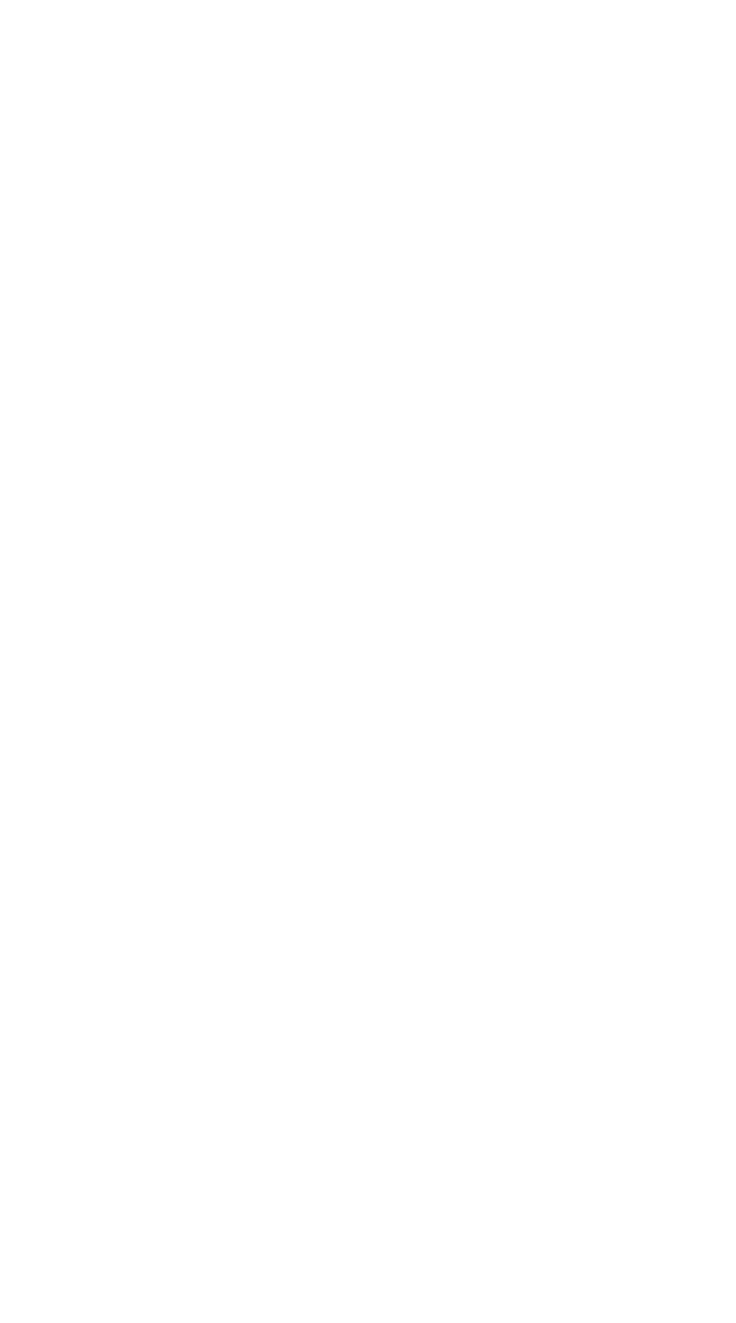
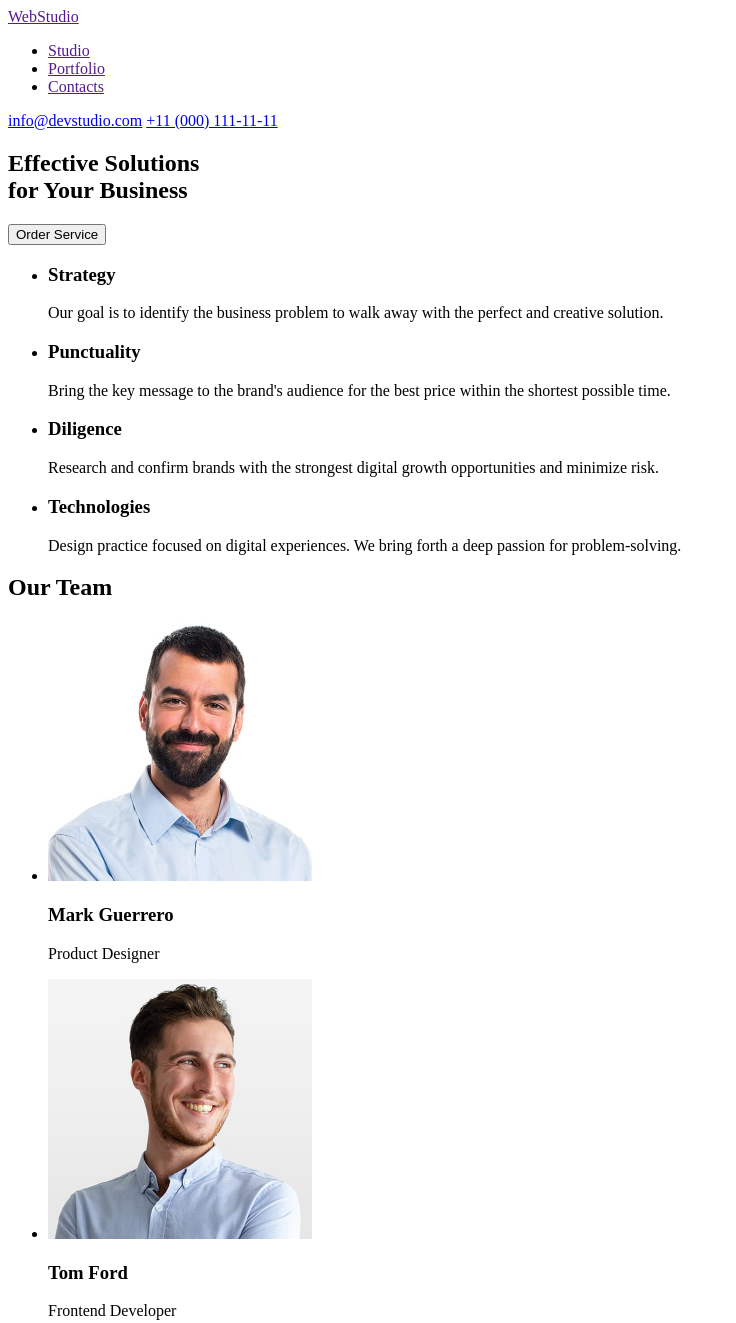
Before and after one commit to IhorIP/goit-markup-hw-01, a plain HTML site: page index.html in a window 1280 px wide. Shown: the top 1323 px of the page, without its empty margins (0-736 px from the left). Before the commit the page ends 800 px from the top, so only its background shows below. Drawn offline with Linux system fonts and the light colour scheme.

Commit message:
add index file

```diff
--- a/index.html
+++ b/index.html
@@ -2,12 +2,129 @@
 <html lang="en">
   <head>
     <meta charset="UTF-8" />
-    <meta name="viewport" content="width=device-width, initial-scale=1.0" />
-    <title>Document</title>
+    <meta
+      name="description"
+      content="Effective Solutions
+for Your Business description meta tag content"
+    />
+    <title>Effective Solutions for Your Business</title>
   </head>
+
   <body>
-    <header></header>
-    <main></main>
-    <footer></footer>
+    <!--ШАПКА-->
+    <header>
+      <a href="">WebStudio</a>
+      <nav>
+        <ul>
+          <li><a href="">Studio</a></li>
+          <li><a href="">Portfolio</a></li>
+          <li><a href="">Contacts</a></li>
+        </ul>
+      </nav>
+      <a href="mailto:">info@devstudio.com</a>
+      <a href="tel:">+11 (000) 111-11-11</a>
+    </header>
+
+    <!--КОНТЕНТ-->
+
+    <main>
+      <section>
+        <h1>
+          Effective Solutions<br />
+          for Your Business
+        </h1>
+        <button type="button">Order Service</button>
+      </section>
+      <section>
+        <!--Основи -->
+
+        <h2 style="display: none">hidden</h2>
+        <ul>
+          <li>
+            <h3>Strategy</h3>
+            <p>
+              Our goal is to identify the business problem to walk away with the
+              perfect and creative solution.
+            </p>
+          </li>
+          <li>
+            <h3>Punctuality</h3>
+            <p>
+              Bring the key message to the brand's audience for the best price
+              within the shortest possible time.
+            </p>
+          </li>
+          <li>
+            <h3>Diligence</h3>
+            <p>
+              Research and confirm brands with the strongest digital growth
+              opportunities and minimize risk.
+            </p>
+          </li>
+          <li>
+            <h3>Technologies</h3>
+            <p>
+              Design practice focused on digital experiences. We bring forth a
+              deep passion for problem-solving.
+            </p>
+          </li>
+        </ul>
+      </section>
+
+      <!--Працівники-->
+
+      <section>
+        <h2>Our Team</h2>
+        <ul>
+          <li>
+            <img
+              src="./images/img-1_Mark_Guerrero.jpg"
+              alt="Mark_Guerrero"
+              width="264"
+              height="260"
+            />
+            <h3>Mark Guerrero</h3>
+            <p>Product Designer</p>
+          </li>
+          <li>
+            <img
+              src="./images/img-2_Tom_Ford.jpg"
+              alt="Tom_Ford"
+              width="264"
+              height="260"
+            />
+            <h3>Tom Ford</h3>
+            <p>Frontend Developer</p>
+          </li>
+          <li>
+            <img
+              src="./images/img-3_Camila_Garcia.jpg"
+              alt="Camila_Garcia"
+              width="264"
+              height="260"
+            />
+            <h3>Camila Garcia</h3>
+            <p>Marketing</p>
+          </li>
+          <li>
+            <img
+              src="./images/img-4_Daniel_Wilson.jpg"
+              alt="Daniel_Wilson"
+              width="264"
+              height="260"
+            />
+            <h3>Daniel Wilson</h3>
+            <p>UI Designer</p>
+          </li>
+        </ul>
+      </section>
+    </main>
+    <footer>
+      <a href="">WebStudio</a>
+      <p>
+        Increase the flow of customers and sales for your business with digital
+        marketing & growth solutions.
+      </p>
+    </footer>
   </body>
 </html>
```
Also changed, not shown: images/img-1_Mark_Guerrero.jpg (added), images/img-2_Tom_Ford.jpg (added), images/img-3_Camila_Garcia.jpg (added), images/img-4_Daniel_Wilson.jpg (added).
